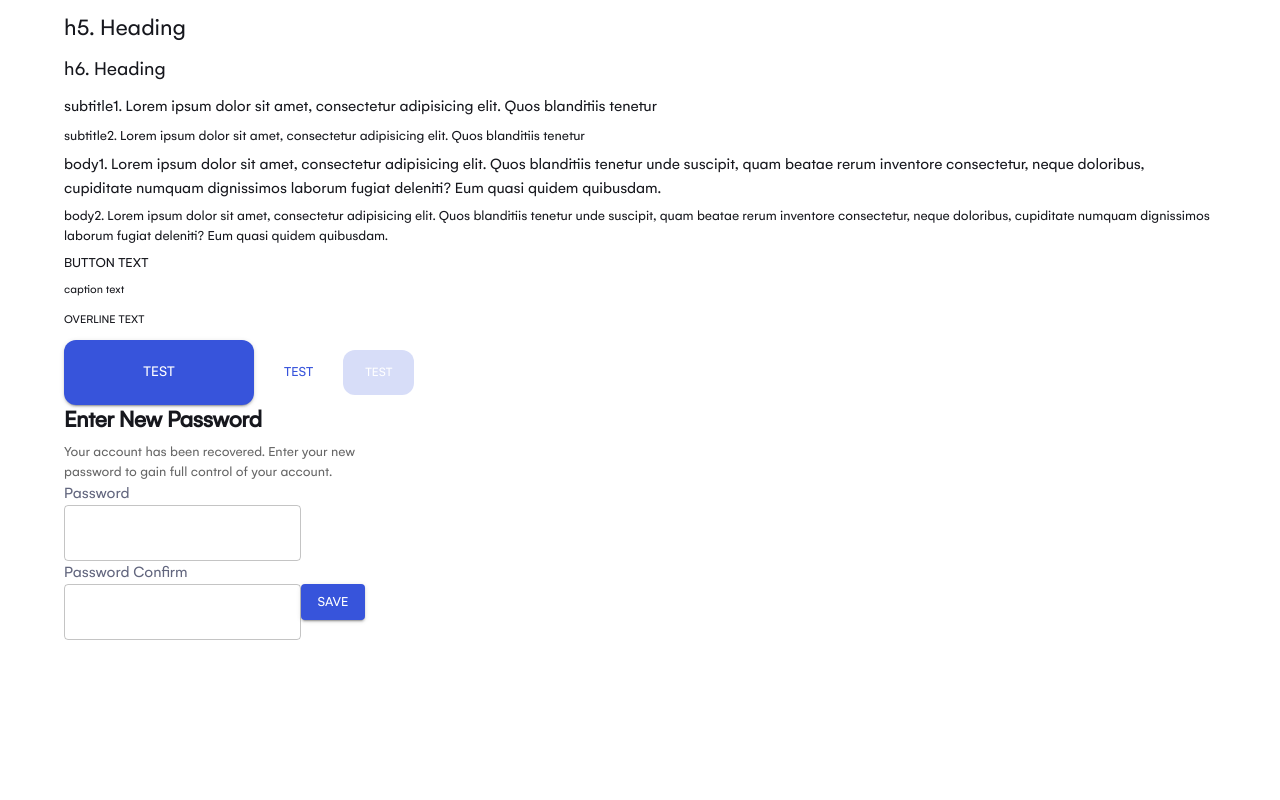
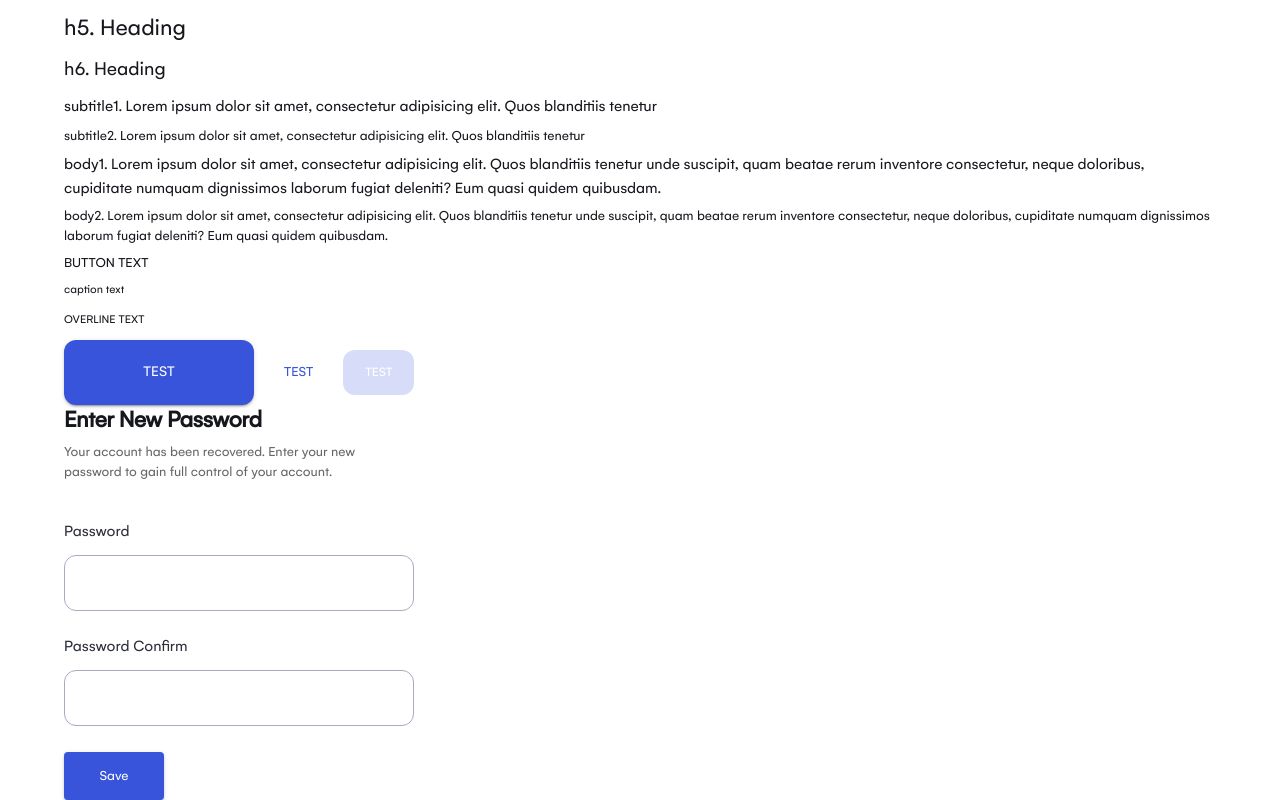
Before and after one commit to SkillBrain-com/pluto-internship, a React (Create React App) app: page /test in a window 1280 px wide. Shown: the part 353-1153 px from the top of the page. Before the commit the page ends 993 px from the top, so only its background shows below. Built offline with nearby package versions, Linux system fonts and the light colour scheme.

Commit message:
styled the form

```diff
--- a/src/components/shared/recover-password-form/RecoverPasswordForm.jsx
+++ b/src/components/shared/recover-password-form/RecoverPasswordForm.jsx
@@ -36,7 +36,7 @@ const RecoverPasswordForm = () => {
       }}
     >
       <Typography
-        variantt
+        variant="body1"
         sx={{
           fontWeight: "600",
           fontSize: "24px",
@@ -57,7 +57,20 @@ const RecoverPasswordForm = () => {
         control of your account.
       </Typography>
       <form autoComplete="off" onSubmit={formik.handleSubmit}>
-        <InputLabel for="recover-password">Password</InputLabel>
+        <Box
+          sx={{
+            marginTop: "40px",
+          }}
+        >
+          <InputLabel
+            htmlFor="recover-password"
+            sx={{
+              color: "#2c2e3a",
+              lineHeight: "19px",
+            }}
+          >
+            Password
+          </InputLabel>
           <TextField
             id="recover-password"
             name="newPass"
@@ -66,12 +79,46 @@ const RecoverPasswordForm = () => {
             onBlur={formik.handleBlur}
             variant="outlined"
             type="password"
+            sx={{
+              width: "100%",
+              marginTop: "14px",
+              "& .MuiOutlinedInput-root": {
+                "& > fieldset": {
+                  border: "0.7px solid #A8ABBD",
+                  borderRadius: "12px",
+                  padding: "16px",
+                },
+              },
+            }}
           />
 
           {formik.errors.newPass && formik.touched.newPass && (
-          <Box>{formik.errors.newPass}</Box>
+            <Typography
+              variant="body1"
+              sx={{
+                fontSize: "12px",
+                lineHeight: "14px",
+                color: "#6E7391",
+              }}
+            >
+              {formik.errors.newPass}
+            </Typography>
           )}
-        <InputLabel for="recover-password-confirm">Password Confirm</InputLabel>
+        </Box>
+        <Box
+          sx={{
+            marginTop: "26px",
+          }}
+        >
+          <InputLabel
+            htmlFor="recover-password-confirm"
+            sx={{
+              color: "#2c2e3a",
+              lineHeight: "19px",
+            }}
+          >
+            Password Confirm
+          </InputLabel>
           <TextField
             id="recover-password-confirm"
             name="confirmPass"
@@ -80,14 +127,50 @@ const RecoverPasswordForm = () => {
             onBlur={formik.handleBlur}
             variant="outlined"
             type="password"
+            sx={{
+              width: "100%",
+              marginTop: "14px",
+              "& .MuiOutlinedInput-root": {
+                "& > fieldset": {
+                  border: "0.7px solid #A8ABBD",
+                  borderRadius: "12px",
+                  padding: "16px",
+                },
+              },
+            }}
           />
 
           {formik.errors.confirmPass && formik.touched.confirmPass && (
-          <Box>{formik.errors.confirmPass}</Box>
+            <Typography
+              variant="body1"
+              sx={{
+                fontSize: "12px",
+                lineHeight: "14px",
+                color: "#6E7391",
+              }}
+            >
+              {formik.errors.confirmPass}
+            </Typography>
           )}
-        <Button variant="contained" color="primary" type="submit">
+        </Box>
+        <Box
+          sx={{
+            marginTop: "26px",
+          }}
+        >
+          <Button
+            variant="contained"
+            color="primary"
+            type="submit"
+            sx={{
+              height: "48px",
+              width: "100px",
+              textTransform: "none",
+            }}
+          >
             Save
           </Button>
+        </Box>
       </form>
     </Box>
   );
```
Lines whose indentation alone changed are shown as unchanged.
